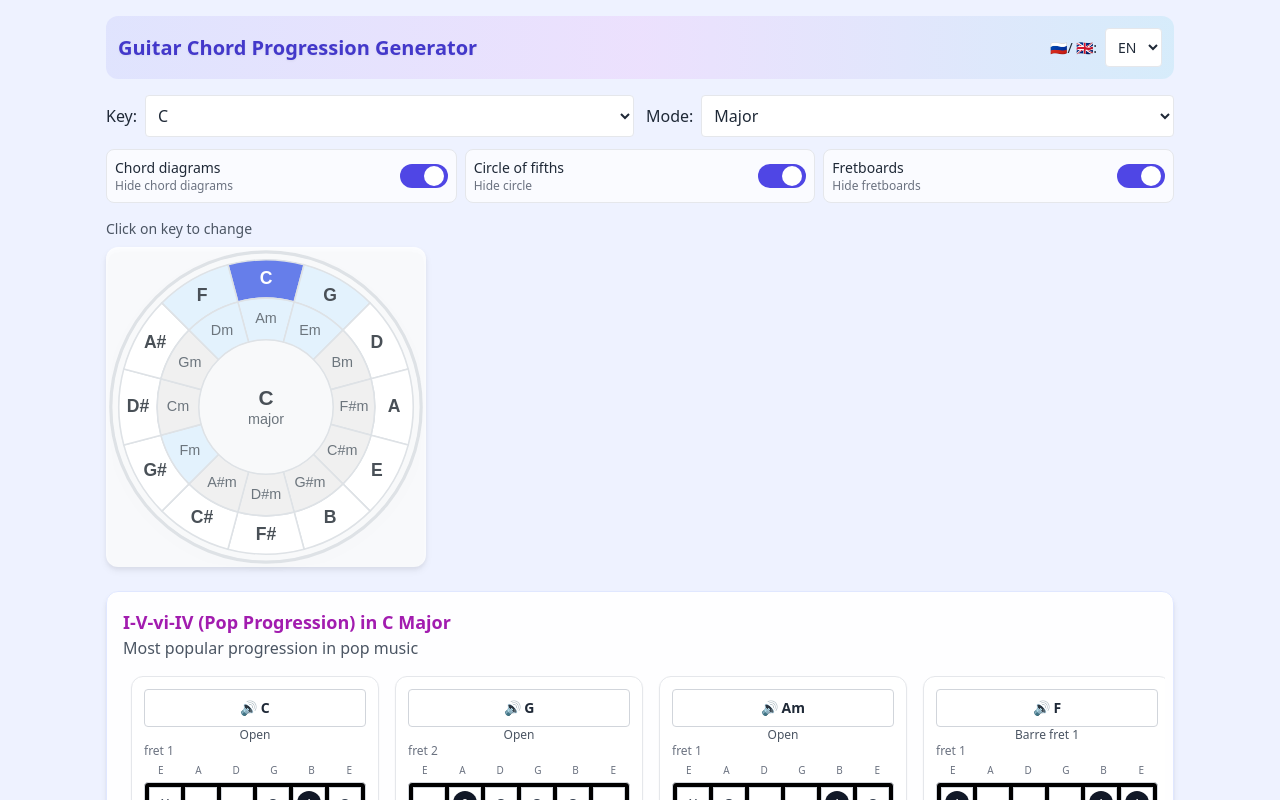
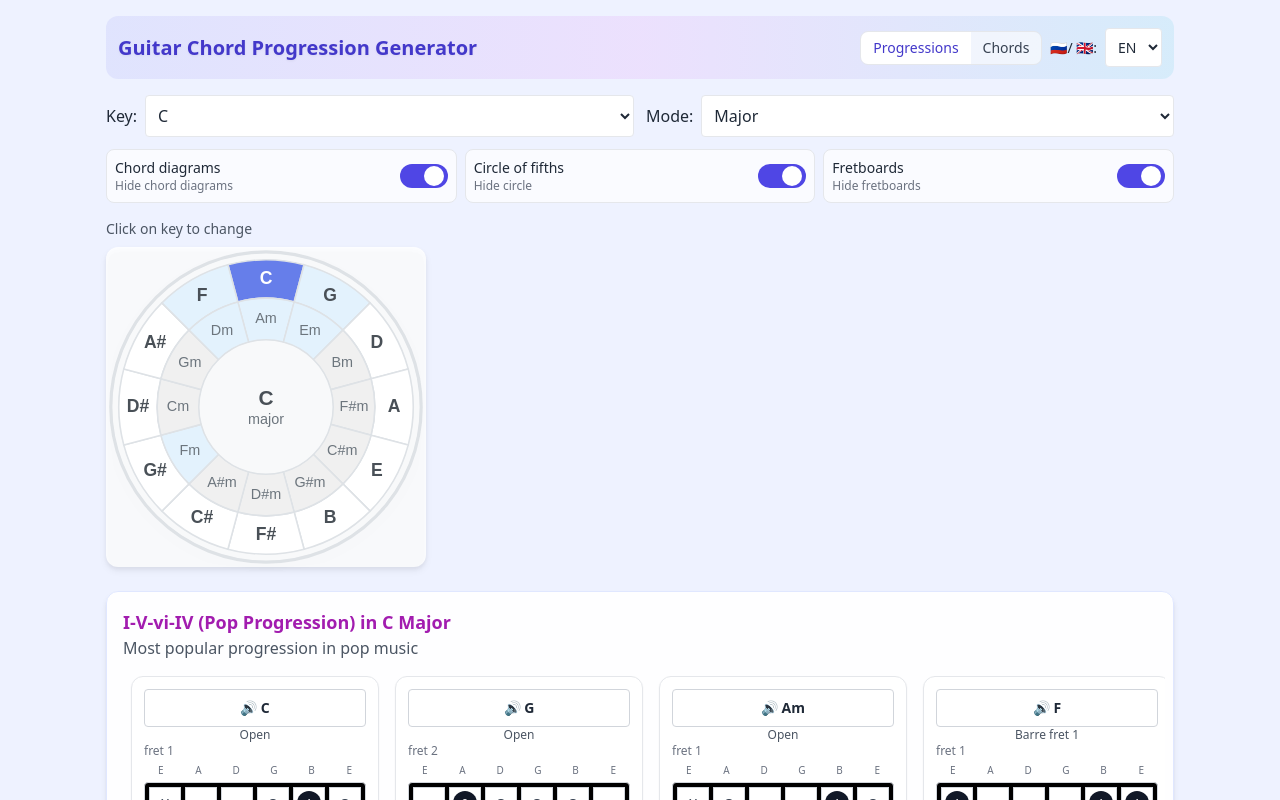
Before and after one commit to alexrett/circle-chords, a React (Vite) app: page / in a window 1280 px wide. Shown: the top 800 px of the page. Built offline with nearby package versions, Linux system fonts and the light colour scheme.

Commit message:
feat: add chord variations and implement tab navigation for progressions and chords

```diff
--- a/i18n/languages.json
+++ b/i18n/languages.json
@@ -15,7 +15,12 @@
       "showFretboards": "Показать грифы",
       "hideFretboards": "Скрыть грифы",
       "enableAudio": "Включить звук",
-      "enableAudioHint": "Нажмите, чтобы включить звук (на мобильных устройствах требуется жест пользователя)."
+      "enableAudioHint": "Нажмите, чтобы включить звук (на мобильных устройствах требуется жест пользователя).",
+      "noChordVariations": "Нет сохранённых аппликатур для выбранного аккорда",
+      "tabs": {
+        "progressions": "Прогрессии",
+        "chords": "Аккорды"
+      }
     },
     "controls": {
       "key": "Тональность:",
@@ -153,7 +158,13 @@
       "dim": "dim",
       "maj7": "maj7",
       "min7": "m7",
-      "dom7": "7"
+      "dom7": "7",
+      "m7b5": "m7b5",
+      "dim7": "dim7",
+      "sus2": "sus2",
+      "sus4": "sus4",
+      "7sus4": "7sus4",
+      "add9": "add9"
     }
   },
   "en": {
@@ -172,7 +183,12 @@
       "showFretboards": "Show fretboards",
       "hideFretboards": "Hide fretboards",
       "enableAudio": "Enable audio",
-      "enableAudioHint": "Tap to enable audio (mobile devices may require a user gesture)."
+      "enableAudioHint": "Tap to enable audio (mobile devices may require a user gesture).",
+      "noChordVariations": "No stored chord variations for this chord",
+      "tabs": {
+        "progressions": "Progressions",
+        "chords": "Chords"
+      }
     },
     "controls": {
       "key": "Key:",
@@ -310,7 +326,13 @@
       "dim": "dim",
       "maj7": "maj7",
       "min7": "m7",
-      "dom7": "7"
+      "dom7": "7",
+      "m7b5": "m7b5",
+      "dim7": "dim7",
+      "sus2": "sus2",
+      "sus4": "sus4",
+      "7sus4": "7sus4",
+      "add9": "add9"
     }
   }
 }
--- a/public/config/chords.json
+++ b/public/config/chords.json
@@ -7,7 +7,10 @@
     "min7": [0, 3, 7, 10],
     "dom7": [0, 4, 7, 10],
     "m7b5": [0, 3, 6, 10],
-    "dim7": [0, 3, 6, 9]
+    "dim7": [0, 3, 6, 9],
+    "sus2": [0, 2, 7],
+    "sus4": [0, 5, 7],
+    "7sus4": [0, 5, 7, 10]
   },
   "guitarChords": {
     "C": [
@@ -280,6 +283,53 @@
     ],
     "Bdim": [
       { "name": "Три ноты", "frets": [null, null, 9, 7, 6, null], "fingers": [0, 0, 3, 2, 1, 0] }
-    ]
+    ],
+
+    "Bm7b5": [ { "name": "Барре 2 лад", "frets": [null, 2, 3, 2, 3, 2], "fingers": [0,1,2,1,3,1] } ],
+    "Cm7b5": [ { "name": "Барре 3 лад", "frets": [null, 3, 4, 3, 4, 3], "fingers": [0,1,2,1,3,1] } ],
+    "C#m7b5": [ { "name": "Барре 4 лад", "frets": [null, 4, 5, 4, 5, 4], "fingers": [0,1,2,1,3,1] } ],
+    "Dm7b5": [ { "name": "Барре 5 лад", "frets": [null, 5, 6, 5, 6, 5], "fingers": [0,1,2,1,3,1] } ],
+    "D#m7b5": [ { "name": "Барре 6 лад", "frets": [null, 6, 7, 6, 7, 6], "fingers": [0,1,2,1,3,1] } ],
+    "Em7b5": [ { "name": "Барре 7 лад", "frets": [null, 7, 8, 7, 8, 7], "fingers": [0,1,2,1,3,1] } ],
+    "Fm7b5": [ { "name": "Барре 8 лад", "frets": [null, 8, 9, 8, 9, 8], "fingers": [0,1,2,1,3,1] } ],
+    "F#m7b5": [ { "name": "Барре 9 лад", "frets": [null, 9, 10, 9, 10, 9], "fingers": [0,1,2,1,3,1] } ],
+    "Gm7b5": [ { "name": "Барре 10 лад", "frets": [null, 10, 11, 10, 11, 10], "fingers": [0,1,2,1,3,1] } ],
+    "G#m7b5": [ { "name": "Барре 11 лад", "frets": [null, 11, 12, 11, 12, 11], "fingers": [0,1,2,1,3,1] } ],
+    "Am7b5": [ { "name": "Барре 12 лад", "frets": [null, 12, 13, 12, 13, 12], "fingers": [0,1,2,1,3,1] } ],
+    "A#m7b5": [ { "name": "Барре 1 лад", "frets": [null, 1, 2, 1, 2, 1], "fingers": [0,1,2,1,3,1] } ],
+
+    "Cdim7": [ { "name": "Барре 3 лад", "frets": [null, 3, 4, 2, 4, 3], "fingers": [0,1,2,1,3,2] } ],
+    "C#dim7": [ { "name": "Барре 4 лад", "frets": [null, 4, 5, 3, 5, 4], "fingers": [0,1,2,1,3,2] } ],
+    "Ddim7": [ { "name": "Барре 5 лад", "frets": [null, 5, 6, 4, 6, 5], "fingers": [0,1,2,1,3,2] } ],
+    "D#dim7": [ { "name": "Барре 6 лад", "frets": [null, 6, 7, 5, 7, 6], "fingers": [0,1,2,1,3,2] } ],
+    "Edim7": [ { "name": "Барре 7 лад", "frets": [null, 7, 8, 6, 8, 7], "fingers": [0,1,2,1,3,2] } ],
+    "Fdim7": [ { "name": "Барре 8 лад", "frets": [null, 8, 9, 7, 9, 8], "fingers": [0,1,2,1,3,2] } ],
+    "F#dim7": [ { "name": "Барре 2 лад", "frets": [2, 3, 1, 3, 2, 3], "fingers": [1,2,1,3,1,4] } ],
+    "Gdim7": [ { "name": "Барре 10 лад", "frets": [null, 10, 11, 9, 11, 10], "fingers": [0,1,2,1,3,2] } ],
+    "G#dim7": [ { "name": "Барре 11 лад", "frets": [null, 11, 12, 10, 12, 11], "fingers": [0,1,2,1,3,2] } ],
+    "Adim7": [ { "name": "Барре 12 лад", "frets": [null, 12, 13, 11, 13, 12], "fingers": [0,1,2,1,3,2] } ],
+    "A#dim7": [ { "name": "Барре 1 лад", "frets": [null, 1, 2, 0, 2, 1], "fingers": [0,1,2,0,3,2] } ],
+    "Bdim7": [ { "name": "Открытый", "frets": [null, 2, 3, 1, 3, 2], "fingers": [0,2,3,1,4,2] } ]
+    ,
+
+    "Asus2": [ { "name": "Открытый", "frets": [null, 0, 2, 2, 0, 0], "fingers": [0,0,1,2,0,0] } ],
+    "Asus4": [ { "name": "Открытый", "frets": [null, 0, 2, 2, 3, 0], "fingers": [0,0,1,2,3,0] } ],
+    "A7sus4": [ { "name": "Открытый", "frets": [null, 0, 2, 0, 3, 0], "fingers": [0,0,2,0,3,0] } ],
+
+    "Dsus2": [ { "name": "Открытый", "frets": [null, null, 0, 2, 3, 0], "fingers": [0,0,0,1,3,0] } ],
+    "Dsus4": [ { "name": "Открытый", "frets": [null, null, 0, 2, 3, 3], "fingers": [0,0,0,1,3,4] } ],
+    "D7sus4": [ { "name": "Открытый", "frets": [null, null, 0, 2, 1, 3], "fingers": [0,0,0,2,1,3] } ],
+
+    "Esus2": [ { "name": "Открытый", "frets": [0, 2, 4, 4, 0, 0], "fingers": [0,2,4,3,0,0] } ],
+    "Esus4": [ { "name": "Открытый", "frets": [0, 2, 2, 2, 0, 0], "fingers": [0,2,3,4,0,0] } ],
+    "E7sus4": [ { "name": "Открытый", "frets": [0, 2, 0, 2, 3, 0], "fingers": [0,2,0,3,4,0] } ],
+
+    "Gsus2": [ { "name": "Барре 3 лад", "frets": [3, 5, 5, 5, 3, 3], "fingers": [1,3,4,2,1,1] } ],
+    "Gsus4": [ { "name": "Барре 3 лад", "frets": [3, 5, 5, 5, 3, 3], "fingers": [1,3,4,2,1,1] } ],
+    "G7sus4": [ { "name": "Барре 3 лад", "frets": [3, 5, 3, 5, 3, 3], "fingers": [1,3,1,4,1,1] } ],
+
+    "Csus2": [ { "name": "Открытый", "frets": [null, 3, 0, 0, 3, 3], "fingers": [0,3,0,0,4,4] } ],
+    "Csus4": [ { "name": "Барре 3 лад", "frets": [null, 3, 5, 5, 6, 3], "fingers": [0,1,3,4,2,1] } ],
+    "C7sus4": [ { "name": "Барре 3 лад", "frets": [null, 3, 3, 5, 1, 1], "fingers": [0,1,1,3,1,1] } ]
   }
 }
--- a/src/App.tsx
+++ b/src/App.tsx
@@ -3,12 +3,13 @@ import LanguageSelector from './components/LanguageSelector'
 import KeyModeSelector from './components/KeyModeSelector'
 import ProgressionCard from './components/ProgressionCard'
 import InteractiveCircle from './components/InteractiveCircle'
+import ChordExplorer from './pages/ChordExplorer'
 import type { AppConfig, GeneratedProgression } from './lib/types'
 import { loadAllConfig } from './lib/config'
 import { initTheory, generateProgressions as gen, getScale } from './lib/theory'
 import './i18n'
 import { useTranslation } from 'react-i18next'
-import { ensureAudio, isAudioRunning, setupAutoUnlock } from './lib/audio-sf'
+import { setupAutoUnlock } from './lib/audio-sf'
 
 const DEFAULT_NOTES = [
   'C', 'C#', 'D', 'D#', 'E', 'F', 'F#', 'G', 'G#', 'A', 'A#', 'B'
@@ -16,6 +17,7 @@ const DEFAULT_NOTES = [
 
 export default function App() {
   const [ready, setReady] = useState(false)
+  const [page, setPage] = useState<'progressions' | 'chords'>('progressions')
   const [keySig, setKeySig] = useState<string>('C')
   const [mode, setMode] = useState<string>('major')
   const [progressions, setProgressions] = useState<GeneratedProgression[]>([])
@@ -33,7 +35,6 @@ export default function App() {
   const [showFretboards, setShowFretboards] = useState<boolean>(() => {
     try { const v = localStorage.getItem('ui.showFretboards'); return v ? v === '1' || v === 'true' : true } catch { return true }
   })
-  const [audioUnlocked, setAudioUnlocked] = useState<boolean>(() => isAudioRunning())
 
   // Initialize config + theory
   useEffect(() => {
@@ -97,22 +98,24 @@ export default function App() {
     <div className="max-w-[1100px] mx-auto p-3 sm:p-4">
       <header className="flex flex-col sm:flex-row items-start sm:items-center justify-between gap-2 sm:gap-3 bg-gradient-to-r from-indigo-500/10 via-fuchsia-500/10 to-cyan-500/10 rounded-xl p-3">
         <h1 className="m-0 text-lg sm:text-xl font-semibold text-indigo-700 drop-shadow-sm">{t('app.title') || 'Guitar Progression Generator'}</h1>
+        <div className="flex items-center gap-2">
+          <nav className="inline-flex rounded-lg overflow-hidden border">
+            <button
+              className={`px-3 py-1.5 text-sm ${page === 'progressions' ? 'bg-white text-indigo-700' : 'bg-white/60 text-gray-700'}`}
+              onClick={() => setPage('progressions')}
+            >
+              {t('ui.tabs.progressions') || 'Progressions'}
+            </button>
+            <button
+              className={`px-3 py-1.5 text-sm ${page === 'chords' ? 'bg-white text-indigo-700' : 'bg-white/60 text-gray-700'}`}
+              onClick={() => setPage('chords')}
+            >
+              {t('ui.tabs.chords') || 'Chords'}
+            </button>
+          </nav>
           <LanguageSelector value={i18n.language} onChange={() => { /* i18n handles language change */ }} />
+        </div>
       </header>
-
-      {!audioUnlocked && (
-        <div className="mt-3 p-3 rounded-lg bg-amber-50 border border-amber-200 text-amber-800 flex items-center justify-between gap-3">
-          <div className="text-sm">
-            {t('ui.enableAudioHint') || 'Tap to enable audio (mobile devices may require a user gesture).'}
-          </div>
-          <button
-            className="inline-flex items-center gap-2 rounded bg-indigo-600 text-white px-3 py-2 hover:bg-indigo-700 text-sm"
-            onClick={async () => { await ensureAudio(); setAudioUnlocked(isAudioRunning()) }}
-          >
-            {t('ui.enableAudio') || 'Enable audio'}
-          </button>
-        </div>
-      )}
 
       <section className="mt-4">
         <KeyModeSelector
@@ -172,18 +175,21 @@ export default function App() {
         </label>
       </section>
 
+      {page === 'progressions' && (
         <section className="mt-4">
           {ready && (
             <InteractiveCircle keyValue={keySig} modeValue={mode} onTonalityChange={onTonalityChange}
               majorKeys={circleData.majorKeys} minorKeys={circleData.minorKeys} />
           )}
         </section>
+      )}
 
       {!ready && (
         <p className="text-gray-500">{t('app.loading') || 'Loading...'}</p>
       )}
 
-      {ready && progressions.map((p, idx) => (
+      {page === 'progressions' && ready && (
+        progressions.map((p, idx) => (
           <ProgressionCard
             key={idx}
             progression={p}
@@ -198,6 +204,15 @@ export default function App() {
             showCircle={showCircle}
             showFretboards={showFretboards}
           />
-      ))}
+        ))
+      )}
+
+      {page === 'chords' && ready && (
+        <ChordExplorer
+          majorKeys={circleData.majorKeys}
+          minorKeys={circleData.minorKeys}
+          guitarChords={guitarChords}
+        />
+      )}
     </div>
   )}
--- a/src/lib/theory.ts
+++ b/src/lib/theory.ts
@@ -36,6 +36,9 @@ export function getChordName(root: Note, chordType: string): string {
     case 'min7': return `${root}m7`
     case 'dom7': return `${root}7`
     case 'm7b5': return `${root}m7b5`
+    case 'sus2': return `${root}sus2`
+    case 'sus4': return `${root}sus4`
+    case '7sus4': return `${root}7sus4`
     default: return `${root}${chordType}`
   }
 }
```
Lines whose indentation alone changed are shown as unchanged.
